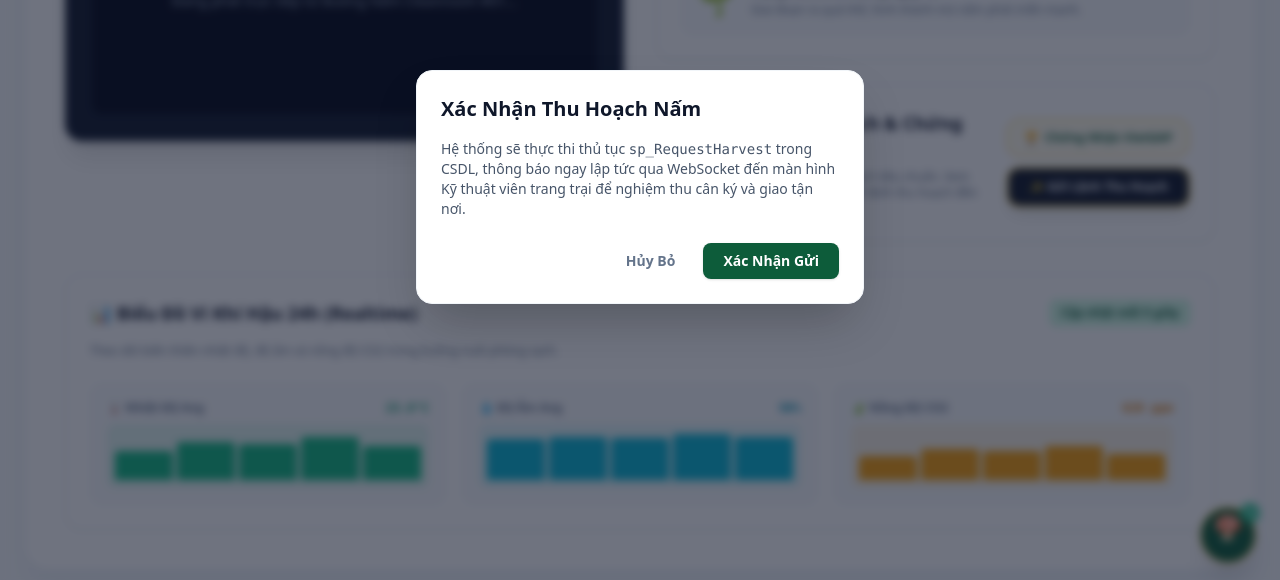
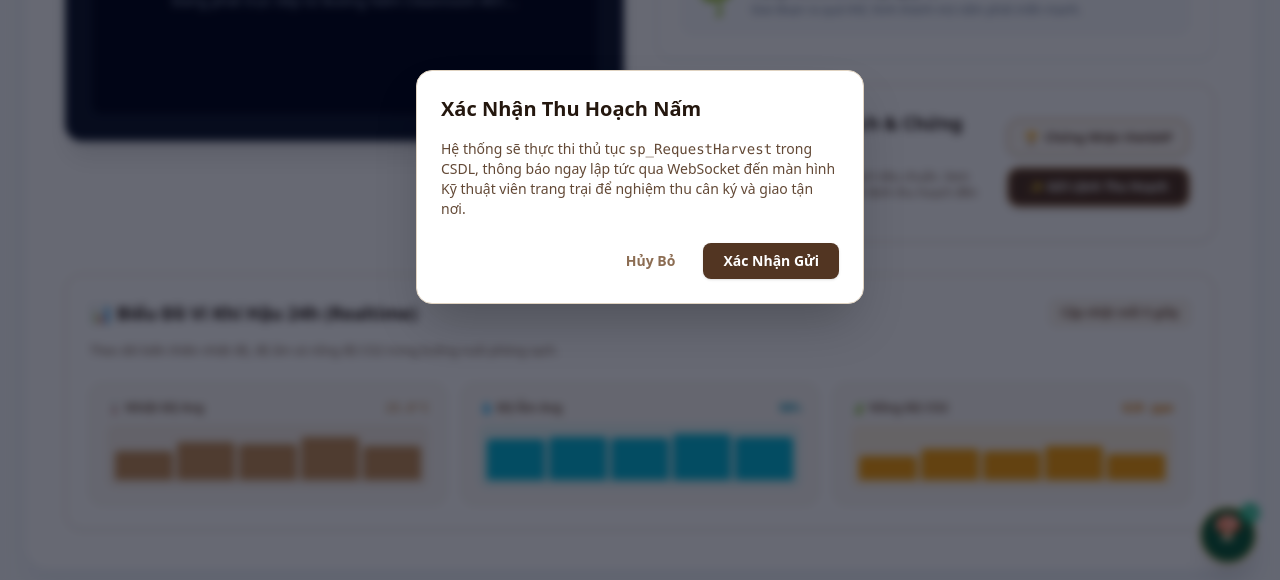
Before and after one commit to BryannLee202/QUAN_TRI_CSDL, a Next.js app in the folder frontend/: page / in a window 1280 px wide. Both pictures are taken after a click on the button "✨ Gửi Lệnh Thu Hoạch". Shown: the part 1753-2333 px from the top of the page. Built offline with nearby package versions, Linux system fonts and the light colour scheme; no server answers.

Commit message:
style(customer): dong bo giao dien bieu do telemetry va modal thu hoach theo nhan dien moi

```diff
--- a/frontend/src/components/customer/HarvestModal.tsx
+++ b/frontend/src/components/customer/HarvestModal.tsx
@@ -1,4 +1,5 @@
 'use client';
+
 import React, { useState } from 'react';
 import { triggerSuccessConfetti } from '../../utils/confetti';
 import CertificateModal from '../modals/CertificateModal';
@@ -16,9 +17,8 @@ export default function HarvestModal() {
     setLoading(true);
     setErrorMsg(null);
     try {
-      // Gọi API thực thi Stored Procedure sp_RequestHarvest
       const res = await requestHarvestApi({
-        orderId: 1, // Đơn hàng mẫu của customer1
+        orderId: 1,
         deliveryType: 'HOME_DELIVERY',
         deliveryAddress: '123 Đường Nấm Sạch, TP. Hồ Chí Minh',
         notes: 'Thu hoạch đợt 1, đóng gói hút chân không VietGAP',
@@ -37,12 +37,12 @@ export default function HarvestModal() {
 
   return (
     <>
-      <div className="bg-white dark:bg-slate-800 rounded-2xl p-6 shadow-sm border border-slate-200 dark:border-slate-700 flex flex-col md:flex-row justify-between items-center gap-4 transition-colors">
+      <div className="bg-white dark:bg-[#20140D] rounded-2xl p-6 shadow-sm border border-[#E0D3C1] dark:border-[#543825] flex flex-col md:flex-row justify-between items-center gap-4 transition-colors">
         <div className="space-y-1">
-          <h3 className="font-bold text-lg text-[#0F172A] dark:text-emerald-400">
+          <h3 className="font-bold text-lg text-[#24170E] dark:text-[#E2BA78]">
             🧺 Yêu Cầu Thu Hoạch & Chứng Nhận VietGAP
           </h3>
-          <p className="text-xs text-slate-500 dark:text-slate-400">
+          <p className="text-xs text-[#735843] dark:text-[#DAC7B5]">
             Khay nấm đã đạt chu kỳ thu hoạch tiêu chuẩn. Xem chứng nhận nguồn gốc hoặc gửi lệnh thu hoạch đến kỹ thuật viên trang trại.
           </p>
         </div>
@@ -50,7 +50,7 @@ export default function HarvestModal() {
         <div className="flex flex-wrap items-center gap-2.5 w-full md:w-auto">
           <button
             onClick={() => setIsCertOpen(true)}
-            className="w-full sm:w-auto px-4 py-2.5 bg-amber-50 hover:bg-amber-100 dark:bg-slate-700 dark:hover:bg-slate-600 text-[#0D5C3A] dark:text-emerald-300 font-bold text-xs rounded-xl border border-amber-300 dark:border-amber-500/40 shadow-sm transition flex items-center justify-center gap-1.5 shrink-0 whitespace-nowrap"
+            className="w-full sm:w-auto px-4 py-2.5 bg-[#FAF5EE] hover:bg-[#F0E6D8] dark:bg-[#2B1C13] dark:hover:bg-[#38261A] text-[#523522] dark:text-[#E2BA78] font-bold text-xs rounded-xl border border-[#C28E58] shadow-sm transition flex items-center justify-center gap-1.5 shrink-0 whitespace-nowrap"
           >
             <span>🏆</span>
             <span>Chứng Nhận VietGAP</span>
@@ -61,7 +61,7 @@ export default function HarvestModal() {
               setIsOpen(true);
               setErrorMsg(null);
             }}
-            className="w-full sm:w-auto px-5 py-2.5 bg-[#0F172A] hover:bg-[#0D5C3A] text-white font-bold text-xs rounded-xl border-2 border-[#D4AF37] shadow-lg transition transform active:scale-95 shrink-0 whitespace-nowrap"
+            className="w-full sm:w-auto px-5 py-2.5 bg-[#523522] hover:bg-[#3D2517] text-white font-bold text-xs rounded-xl border-2 border-[#C28E58] shadow-md transition transform active:scale-95 shrink-0 whitespace-nowrap"
           >
             ✨ Gửi Lệnh Thu Hoạch
           </button>
@@ -69,12 +69,12 @@ export default function HarvestModal() {
 
         {/* Modal Popup Confirm */}
         {isOpen && (
-          <div className="fixed inset-0 bg-slate-900/60 backdrop-blur-sm z-50 flex items-center justify-center p-4">
-            <div className="bg-white dark:bg-slate-900 rounded-2xl p-6 max-w-md w-full space-y-4 shadow-2xl border border-slate-100 dark:border-slate-800 text-slate-800 dark:text-slate-100">
-              <h4 className="font-bold text-xl text-[#0F172A] dark:text-emerald-400">
+          <div className="fixed inset-0 bg-slate-950/60 backdrop-blur-sm z-50 flex items-center justify-center p-4">
+            <div className="bg-white dark:bg-[#1C120C] rounded-2xl p-6 max-w-md w-full space-y-4 shadow-2xl border border-[#E0D3C1] dark:border-[#543825] text-[#24170E] dark:text-[#F7EFE6]">
+              <h4 className="font-bold text-xl text-[#24170E] dark:text-[#E2BA78]">
                 Xác Nhận Thu Hoạch Nấm
               </h4>
-              <p className="text-sm text-slate-600 dark:text-slate-300">
+              <p className="text-sm text-[#634936] dark:text-[#DAC7B5]">
                 Hệ thống sẽ thực thi thủ tục <code>sp_RequestHarvest</code> trong CSDL, thông báo ngay lập tức qua WebSocket đến màn hình Kỹ thuật viên trang trại để nghiệm thu cân ký và giao tận nơi.
               </p>
 
@@ -89,7 +89,7 @@ export default function HarvestModal() {
                   type="button"
                   onClick={() => setIsOpen(false)}
                   disabled={loading}
-                  className="px-4 py-2 text-sm font-semibold text-slate-500 hover:bg-slate-100 dark:hover:bg-slate-800 rounded-lg transition disabled:opacity-50"
+                  className="px-4 py-2 text-sm font-semibold text-[#8C6D53] hover:bg-[#FAF5EE] dark:hover:bg-[#281A12] rounded-lg transition disabled:opacity-50"
                 >
                   Hủy Bỏ
                 </button>
@@ -97,7 +97,7 @@ export default function HarvestModal() {
                   type="button"
                   onClick={handleConfirmHarvest}
                   disabled={loading}
-                  className="px-5 py-2 text-sm font-bold bg-[#0D5C3A] text-white rounded-lg shadow transition transform active:scale-95 disabled:opacity-50"
+                  className="px-5 py-2 text-sm font-bold bg-[#523522] hover:bg-[#3D2517] text-white rounded-lg shadow transition transform active:scale-95 disabled:opacity-50"
                 >
                   {loading ? 'Đang gửi lệnh CSDL...' : 'Xác Nhận Gửi'}
                 </button>
@@ -107,7 +107,7 @@ export default function HarvestModal() {
         )}
 
         {isHarvested && harvestData && (
-          <div className="fixed bottom-6 right-6 bg-emerald-700 text-white p-4 rounded-xl shadow-2xl z-50 flex items-center gap-3 animate-bounce">
+          <div className="fixed bottom-6 right-6 bg-[#523522] text-[#FFF7EC] p-4 rounded-xl shadow-2xl z-50 flex items-center gap-3 animate-bounce border border-[#C28E58]">
             <span className="text-2xl">🎉</span>
             <div>
               <p className="font-bold text-sm">Gửi yêu cầu thu hoạch thành công (Mã TH: #{harvestData.harvestId})!</p>
--- a/frontend/src/components/customer/SensorCharts.tsx
+++ b/frontend/src/components/customer/SensorCharts.tsx
@@ -2,40 +2,40 @@ import React from 'react';
 
 export default function SensorCharts() {
   return (
-    <div className="bg-white dark:bg-slate-800 rounded-2xl p-6 shadow-sm border border-slate-200 dark:border-slate-700 space-y-4 transition-colors">
+    <div className="bg-white dark:bg-[#20140D] rounded-2xl p-6 shadow-sm border border-[#E0D3C1] dark:border-[#543825] space-y-4 transition-colors">
       <div className="flex justify-between items-center">
-        <h3 className="font-bold text-lg text-[#0F172A] dark:text-emerald-400">📊 Biểu Đồ Vi Khí Hậu 24h (Realtime)</h3>
-        <span className="text-xs bg-emerald-100 dark:bg-emerald-950/80 text-[#0D5C3A] dark:text-emerald-300 font-semibold px-2.5 py-1 rounded-md border border-emerald-200 dark:border-emerald-800">
+        <h3 className="font-bold text-lg text-[#24170E] dark:text-[#E2BA78]">📊 Biểu Đồ Vi Khí Hậu 24h (Realtime)</h3>
+        <span className="text-xs bg-[#FAF5EE] dark:bg-[#2B1C13] text-[#6E4B33] dark:text-[#E2BA78] font-semibold px-2.5 py-1 rounded-md border border-[#E0D3C1] dark:border-[#543825]">
           Cập nhật mỗi 5 giây
         </span>
       </div>
 
-      <p className="text-xs text-slate-500 dark:text-slate-400">
+      <p className="text-xs text-[#735843] dark:text-[#DAC7B5]">
         Theo dõi biến thiên nhiệt độ, độ ẩm và nồng độ CO2 trong buồng nuôi phòng sạch.
       </p>
 
       {/* Khung Giả Lập Đồ Thị Sensor */}
       <div className="grid grid-cols-1 md:grid-cols-3 gap-4 pt-2">
-        <div className="bg-slate-50 dark:bg-slate-900/60 p-4 rounded-xl border border-slate-100 dark:border-slate-800 space-y-2">
-          <div className="flex justify-between items-center text-xs font-bold text-slate-500 dark:text-slate-400">
+        <div className="bg-[#FAF8F5] dark:bg-[#1A110A] p-4 rounded-xl border border-[#EAE1D3] dark:border-[#38261A] space-y-2">
+          <div className="flex justify-between items-center text-xs font-bold text-[#735843] dark:text-[#DAC7B5]">
             <span>🌡️ Nhiệt Độ Avg</span>
-            <span className="text-emerald-600 dark:text-emerald-400 font-mono">23.8°C</span>
+            <span className="text-[#C28E58] font-mono">23.8°C</span>
           </div>
-          <div className="h-16 bg-emerald-500/10 dark:bg-emerald-500/5 rounded-lg flex items-end justify-between p-2 gap-1">
-            <div className="w-1/5 bg-emerald-500 h-[60%] rounded-t"></div>
-            <div className="w-1/5 bg-emerald-500 h-[80%] rounded-t"></div>
-            <div className="w-1/5 bg-emerald-500 h-[75%] rounded-t"></div>
-            <div className="w-1/5 bg-emerald-500 h-[90%] rounded-t"></div>
-            <div className="w-1/5 bg-emerald-500 h-[70%] rounded-t"></div>
+          <div className="h-16 bg-[#C28E58]/10 rounded-lg flex items-end justify-between p-2 gap-1">
+            <div className="w-1/5 bg-[#C28E58] h-[60%] rounded-t"></div>
+            <div className="w-1/5 bg-[#C28E58] h-[80%] rounded-t"></div>
+            <div className="w-1/5 bg-[#C28E58] h-[75%] rounded-t"></div>
+            <div className="w-1/5 bg-[#C28E58] h-[90%] rounded-t"></div>
+            <div className="w-1/5 bg-[#C28E58] h-[70%] rounded-t"></div>
           </div>
         </div>
 
-        <div className="bg-slate-50 dark:bg-slate-900/60 p-4 rounded-xl border border-slate-100 dark:border-slate-800 space-y-2">
-          <div className="flex justify-between items-center text-xs font-bold text-slate-500 dark:text-slate-400">
+        <div className="bg-[#FAF8F5] dark:bg-[#1A110A] p-4 rounded-xl border border-[#EAE1D3] dark:border-[#38261A] space-y-2">
+          <div className="flex justify-between items-center text-xs font-bold text-[#735843] dark:text-[#DAC7B5]">
             <span>💧 Độ Ẩm Avg</span>
             <span className="text-cyan-600 dark:text-cyan-400 font-mono">90%</span>
           </div>
-          <div className="h-16 bg-cyan-500/10 dark:bg-cyan-500/5 rounded-lg flex items-end justify-between p-2 gap-1">
+          <div className="h-16 bg-cyan-500/10 rounded-lg flex items-end justify-between p-2 gap-1">
             <div className="w-1/5 bg-cyan-500 h-[85%] rounded-t"></div>
             <div className="w-1/5 bg-cyan-500 h-[90%] rounded-t"></div>
             <div className="w-1/5 bg-cyan-500 h-[88%] rounded-t"></div>
@@ -44,12 +44,12 @@ export default function SensorCharts() {
           </div>
         </div>
 
-        <div className="bg-slate-50 dark:bg-slate-900/60 p-4 rounded-xl border border-slate-100 dark:border-slate-800 space-y-2">
-          <div className="flex justify-between items-center text-xs font-bold text-slate-500 dark:text-slate-400">
+        <div className="bg-[#FAF8F5] dark:bg-[#1A110A] p-4 rounded-xl border border-[#EAE1D3] dark:border-[#38261A] space-y-2">
+          <div className="flex justify-between items-center text-xs font-bold text-[#735843] dark:text-[#DAC7B5]">
             <span>🍃 Nồng Độ CO2</span>
             <span className="text-amber-600 dark:text-amber-400 font-mono">620 ppm</span>
           </div>
-          <div className="h-16 bg-amber-500/10 dark:bg-amber-500/5 rounded-lg flex items-end justify-between p-2 gap-1">
+          <div className="h-16 bg-amber-500/10 rounded-lg flex items-end justify-between p-2 gap-1">
             <div className="w-1/5 bg-amber-500 h-[50%] rounded-t"></div>
             <div className="w-1/5 bg-amber-500 h-[65%] rounded-t"></div>
             <div className="w-1/5 bg-amber-500 h-[60%] rounded-t"></div>
```
